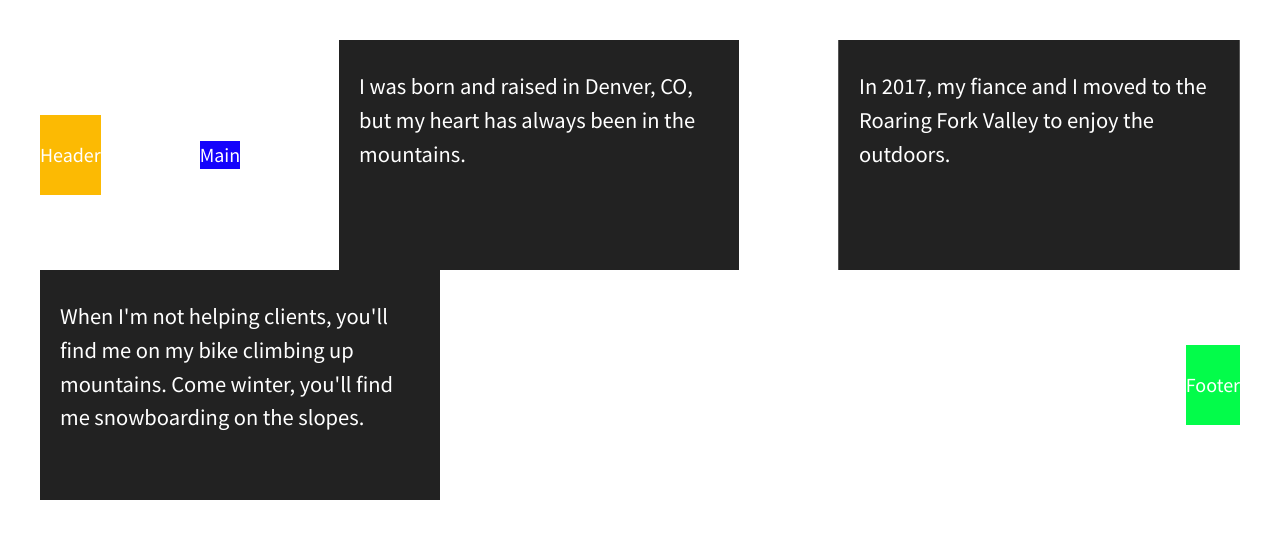
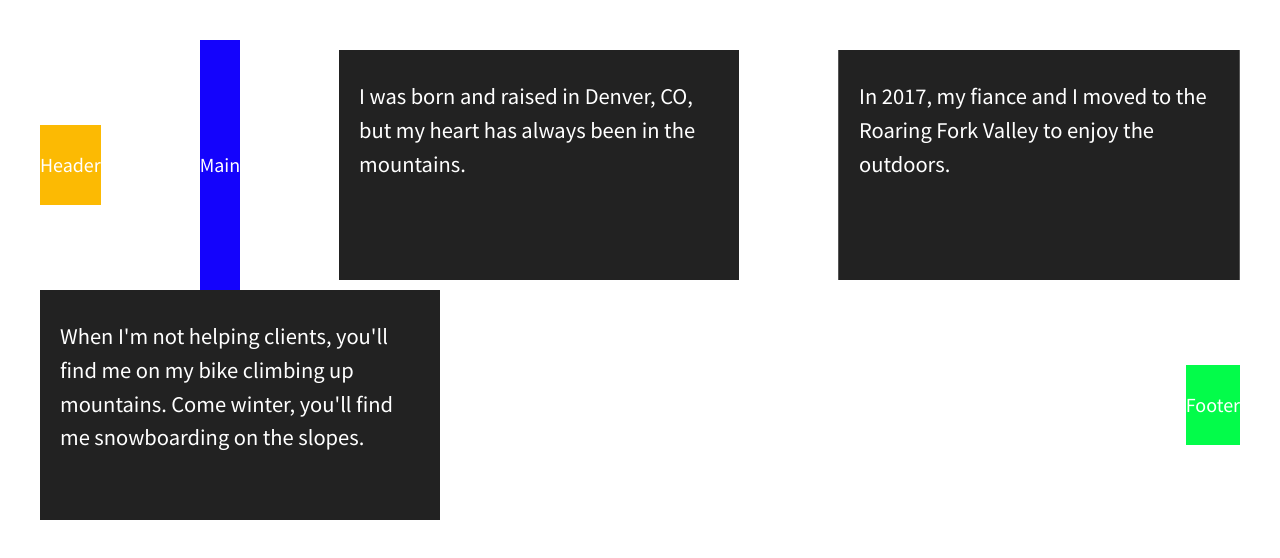
Before and after one commit to mkennedy5280/flexbox-grid, a plain HTML site: page index.html in a window 1280 px wide. Drawn offline with nearby package versions, Linux system fonts and the light colour scheme.

Commit message:
Changes main height to 250px

```diff
--- a/css/main.css
+++ b/css/main.css
@@ -122,6 +122,10 @@ main {
 header,
 footer {
  height: 80px;
+}
+
+main {
+ height: 250px;
 }
 
 header {
```
